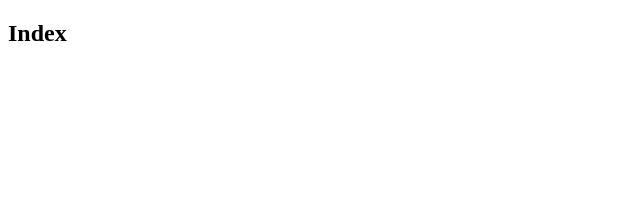
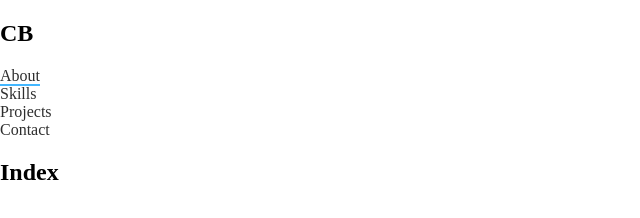
Before and after one commit to Conorbeamish/portfoliov2, a React app in the folder gatsby/: page / in a window 1280 px wide. Shown: the whole page, without its empty margins (0-640 px from the left). Built offline with nearby package versions, Linux system fonts and the light colour scheme.

Commit message:
Add page file structure

```diff
--- /dev/null
+++ b/gatsby/gatsby-browser.js
@@ -0,0 +1,10 @@
+import React from 'react';
+import Layout from "./src/components/Layout";
+
+export function wrapPageElement({element, props}){
+  return(
+    <Layout {...props}>
+      {element}
+    </Layout>
+  )
+}
--- /dev/null
+++ b/gatsby/src/components/Footer.js
@@ -0,0 +1,10 @@
+import React from 'react';
+
+const Footer = () => {
+  return (
+    <>
+    </>
+  );
+}
+
+export default Footer;
--- /dev/null
+++ b/gatsby/src/components/Layout.js
@@ -0,0 +1,24 @@
+import React from "react";
+import GlobalStyles from "../styles/GlobalStyles";
+import styled from "styled-components";
+import Footer from "./Footer";
+import Nav from "./Nav";
+
+const PageStyles = styled.div`
+`;
+
+//See ../gatsby-browser.js for wrapping the whole page element with layout component
+const Layout = ({ children }) => {
+  return (
+    <>
+      <GlobalStyles />
+      <Nav />
+      <PageStyles>
+        {children}
+      </PageStyles>
+      <Footer />
+    </>
+  )
+}
+
+export default Layout
--- /dev/null
+++ b/gatsby/src/components/Nav.js
@@ -0,0 +1,35 @@
+import React from 'react';
+import styled from 'styled-components';
+import {Link} from "gatsby";
+
+const NavStyle = styled.nav`
+  .on-page{
+    &[aria-current="page"]{
+      border-bottom: 2px solid var(--highlight-blue);
+    }
+  }
+`;
+
+const Nav = () => {
+  return (
+    <NavStyle>
+      <h1>CB</h1>
+      <ul>
+        <li>
+          <Link className="on-page" to="/">About</Link>
+        </li>
+        <li>
+          <Link className="on-page" to="/skills">Skills</Link>
+        </li>
+        <li>
+          <Link className="on-page" to="/projects">Projects</Link>
+        </li>
+        <li>
+          <Link className="on-page" to="/contact">Contact</Link>
+        </li>
+      </ul>
+    </NavStyle>
+  );
+}
+
+export default Nav;
--- /dev/null
+++ b/gatsby/src/styles/GlobalStyles.js
@@ -0,0 +1,24 @@
+import {createGlobalStyle} from "styled-components";
+
+const GlobalStyles = createGlobalStyle`
+  :root {
+    --black: #2e2e2e;
+    --highlight-blue: #43b7ff;
+  }
+  body{
+    margin: 0;
+  }
+  ul {
+    list-style:none;
+    padding: 0;
+    margin: 0;
+  }
+  a {
+    text-decoration: none;
+    color: var(--black);
+  }
+  a:visited {
+    color: var(--black)
+  }
+`
+export default GlobalStyles
--- a/sanity/schemas/technology.js
+++ b/sanity/schemas/technology.js
@@ -4,7 +4,7 @@ export default{
   type: "document",
   fields: [
     {
-      name: "Name",
+      name: "name",
       title: "Technology Title",
       type:"string",
       description: "Name of technology",
```
Also changed, not shown: gatsby/src/components/ProjectCard.js (added, +11 -0 lines), gatsby/src/components/ProjectContainer.js (added, +15 -0 lines), gatsby/src/pages/404.js (added, +11 -0 lines), gatsby/src/pages/contact.js (added, +11 -0 lines), gatsby/src/pages/projects.js (added, +40 -0 lines), gatsby/src/pages/skills.js (added, +11 -0 lines), sanity/schemas/project.js (+4 -21 lines).
